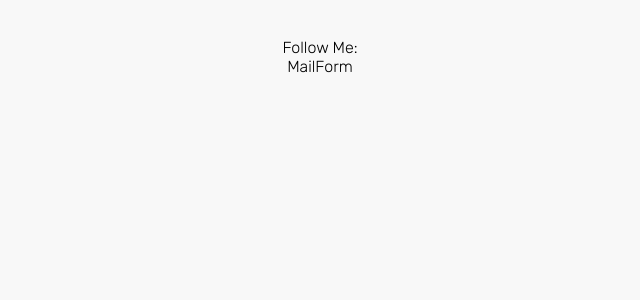
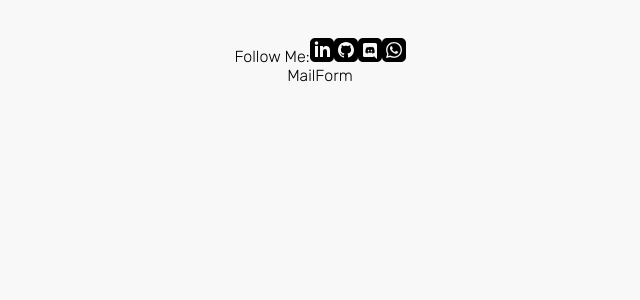
Before and after one commit to RafaelSampaioMoura/portfolio, a React (Vite) app in the folder personal-portfolio/: page /contact in a window 1280 px wide. Shown: the top 300 px of the page, without its empty margins (320-960 px from the left). Built offline with nearby package versions, Linux system fonts and the light colour scheme.

Commit message:
Added social media icons to contacts page

```diff
--- a/personal-portfolio/src/contact/ContactsBox.jsx
+++ b/personal-portfolio/src/contact/ContactsBox.jsx
@@ -1,4 +1,8 @@
 import React from "react";
+import linkedin from "../assets/iconmonstr-linkedin-3.svg";
+import github from "../assets/iconmonstr-github-3.svg";
+import discord from "../assets/iconmonstr-discord-3.svg";
+import whatsapp from "../assets/iconmonstr-whatsapp-3.svg";
 
 function ContactsBox() {
   return (
@@ -7,8 +11,11 @@ function ContactsBox() {
       <div className="contacts">
         <div className="mail-contact"></div>
         <div className="social-media">
-            Follow Me:
-
+          Follow Me:
+          <img src={linkedin}></img>
+          <img src={github}></img>
+          <img src={discord}></img>
+          <img src={whatsapp}></img>
         </div>
       </div>
     </div>
```
